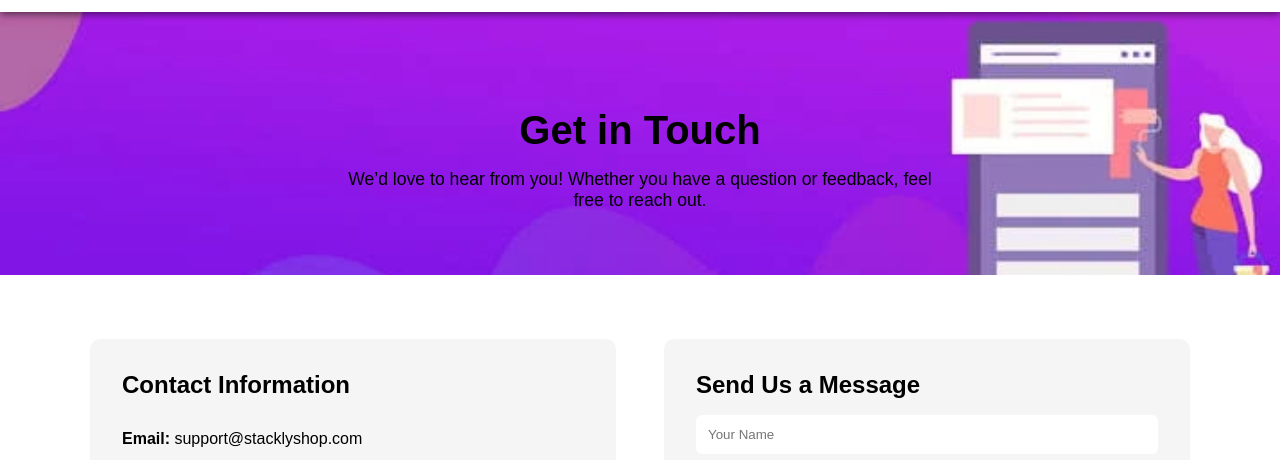
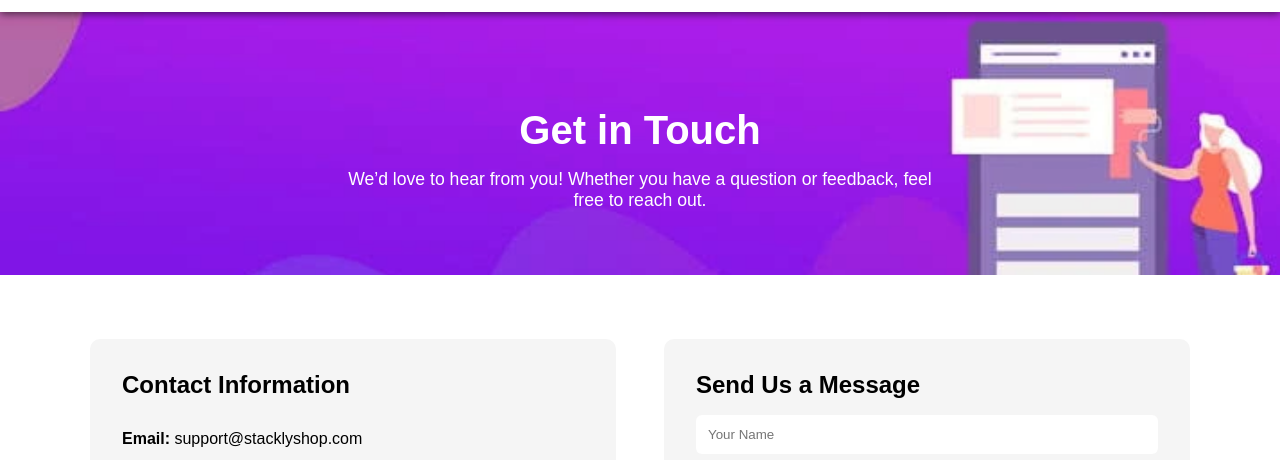
Before and after one commit to Gokul-47/eshopping-, a plain HTML site: page contact.html in a window 1280 px wide. Shown: the part 58-518 px from the top of the page. Drawn offline with Linux system fonts and the light colour scheme.

Commit message:
changed color on service and contact hero

```diff
--- a/contact.html
+++ b/contact.html
@@ -19,12 +19,12 @@
 
 .contact-hero h1 {
   font-size: 2.5rem;
-  color: #000000;
+  color: #ffffff;
   margin-bottom: 1rem;
 }
 
 .contact-hero p {
-  color: #000000;
+  color: #ffffff;
   font-size: 1.1rem;
   max-width: 600px;
   margin: 0 auto;
@@ -73,7 +73,7 @@
   border: none;
   border-radius: 6px;
   background: #ffffff;
-  color: #fff;
+  color: #000000;
 }
 
 .contact-form button {
```
Also changed, not shown: service.html (+2 -2 lines).
